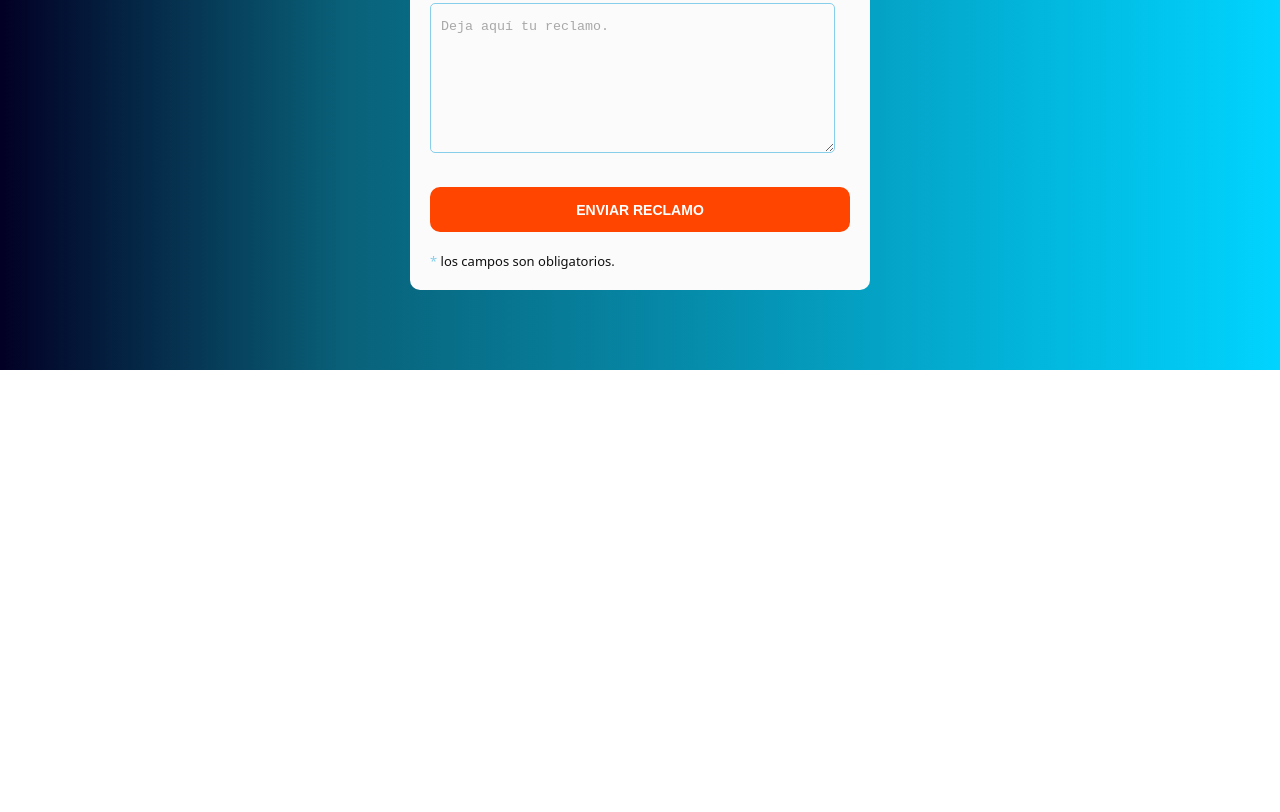
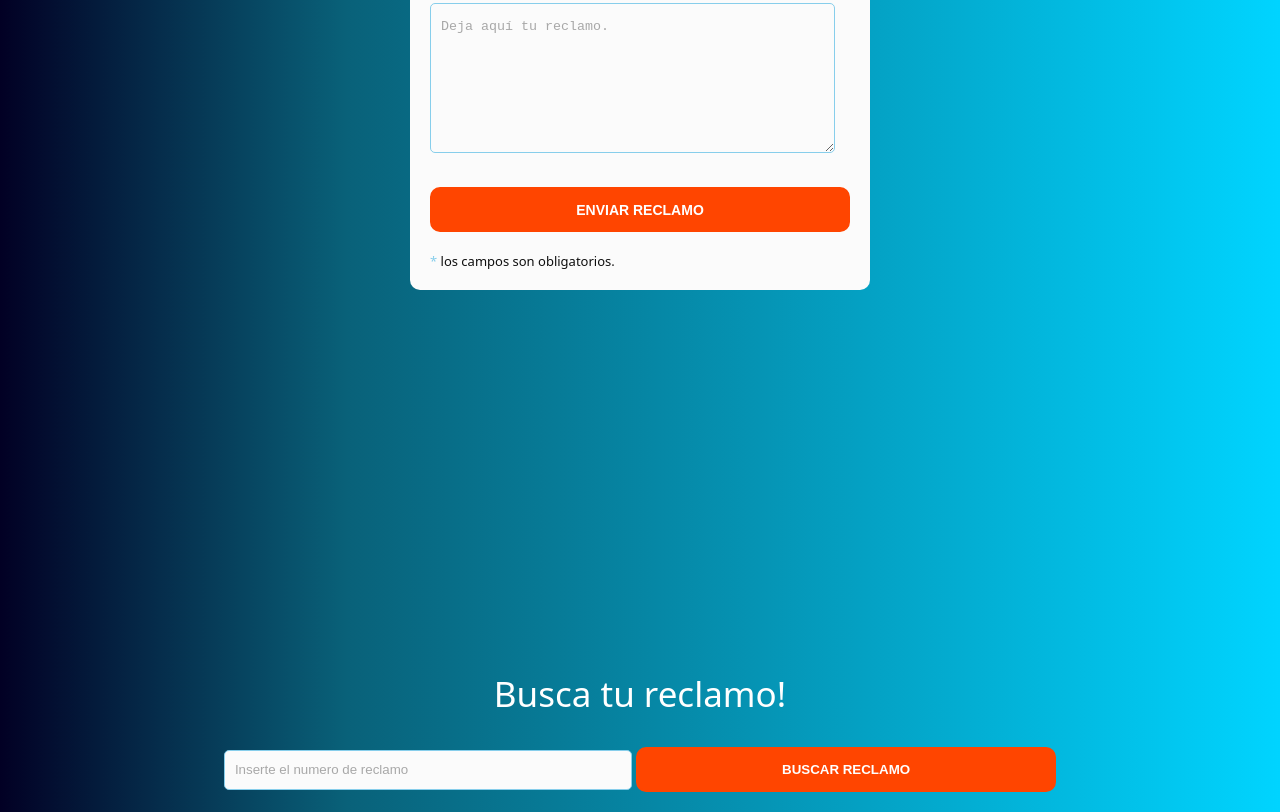
Before and after one commit to Agusdigiam/Reclamos-Online, a plain HTML site: page index.html in a window 1280 px wide. Shown: the part 1359-2171 px from the top of the page. Before the commit the page ends 1729 px from the top, so only its background shows below. Drawn offline with Linux system fonts and the light colour scheme.

Commit message:
Fixed errors

```diff
--- a/index.html
+++ b/index.html
@@ -4,8 +4,9 @@
     <meta charset="UTF-8">
     <meta http-equiv="X-UA-Compatible" content="IE=edge">
     <meta name="viewport" content="width=device-width, initial-scale=1.0">
-    <title>Mi Alvear Reclamos</title>
+    <title>Reclamos Online - Home</title>
     <link rel="stylesheet" href="style.css">
+    <link rel="shortcut icon" href="./assets/ico.png" type="image/x-icon">
 </head>
 <body>
 <!-- Contenido Principal -->
@@ -84,6 +85,12 @@
     </form>
   </div>
 </div>
+<!-- Formulario De Consultas -->
+<div class="content_find">
+  <h1 class="content_find-title">Busca tu reclamo!</h1>
+  <input type="text" placeholder="Inserte el numero de reclamo">
+  <button>Buscar Reclamo</button></input>
+</div>
 
 </body>
 </html>
--- a/style.css
+++ b/style.css
@@ -30,7 +30,7 @@ body {
   padding: 300px;
 }
 .main_h1_index {
-  font-size: 45px;
+  font-size: 65px;
   color: black;
 }
 .div_button {
@@ -169,5 +169,14 @@ p {
   outline: 0;
   border: 1px solid #97d848;
 }
+.content_find {
+  padding-top: 300px;
+  text-align: center;
+}
 
-/*Enero del 2023 Agustin Di Giambatista */
+.content_find-title {
+  font-weight: lighter;
+  color: white;
+  font-size: 35px;
+}
+/*Marzo del 2023 Agustin Di Giambatista */
```
Also changed, not shown: assets/ico.png (added).
